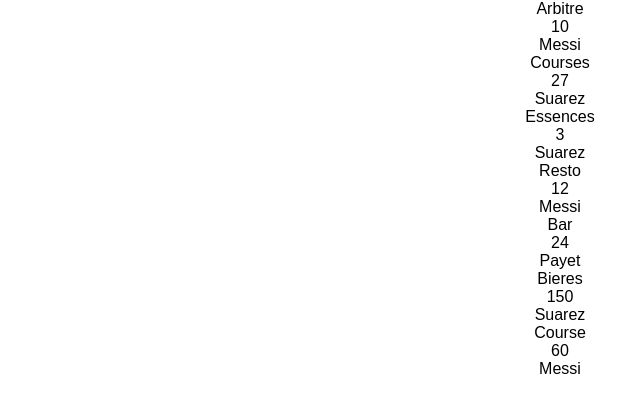
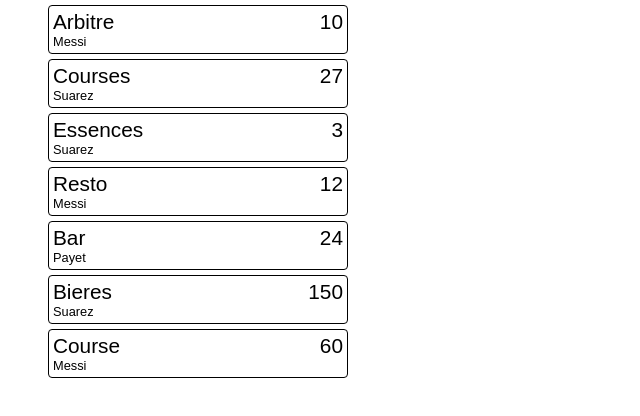
Before and after one commit to MathieuDC/tricount-like-app, a React (Create React App) app: page / in a window 1280 px wide. Shown: the top 416 px of the page, without its empty margins (80-720 px from the left). Built offline with nearby package versions, Linux system fonts and the light colour scheme.

Commit message:
Styling Transaction

```diff
--- a/src/front/Transaction.css
+++ b/src/front/Transaction.css
@@ -1,5 +1,34 @@
-.Transacation{
+.transaction-list{
+  width: 80vw;
+  margin: auto;
+}
+
+.transaction-item{
   display: flex;
-  flex-direction: column;
+  flex-direction: row;
+  flex-wrap: wrap;
+  width: 300px;
+  margin: 5px 0;
+  padding: 4px;
+  border: solid 1px black;
+  border-radius: 4px;
+}
 
+.transaction-item__name, .transaction-item__amount{
+  width: 50%;
+  font-size: 1.3em;
 }
+
+.transaction-item__name{
+  text-align: left;
+}
+
+.transaction-item__amount{
+  text-align: right;
+}
+
+.transaction-item__giver-name{
+  width: 100%;
+  text-align: left;
+  font-size: 0.8em;
+}
--- a/src/front/Transaction.tsx
+++ b/src/front/Transaction.tsx
@@ -1,5 +1,7 @@
 import { FunctionComponent } from "react";
 import { TransactionI } from "../back/Transaction.class";
+
+import "./Transaction.css";
 
 interface TransactionProps {
   transaction: TransactionI
@@ -7,10 +9,10 @@ interface TransactionProps {
 
 const Transaction = ({transaction}: TransactionProps) => {
   return (
-    <div>
-      <div>{transaction.name}</div>
-      <div>{transaction.amount}</div>
-      <div>{transaction.giver.name}</div>
+    <div className="transaction-item">
+      <div className="transaction-item__name">{transaction.name}</div>
+      <div className="transaction-item__amount">{transaction.amount}</div>
+      <div className="transaction-item__giver-name">{transaction.giver.name}</div>
     </div>
   );
 }
--- a/src/front/TransactionList.tsx
+++ b/src/front/TransactionList.tsx
@@ -1,5 +1,7 @@
 import { TransactionI, Transactions } from "../back/Transaction.class";
 import Transaction from "./Transaction";
+
+import "./Transaction.css"
 
 interface TransactionListProps {
   transactions: Transactions
@@ -7,7 +9,7 @@ interface TransactionListProps {
 
 export default ({transactions}: TransactionListProps) => {
   const transactionsItem = Object.values(transactions).map((t: TransactionI) => <Transaction transaction={t}></Transaction>)
-  return (<>
+  return (<ul className="transaction-list">
     {transactionsItem}
-  </>);
+  </ul>);
 };
```
